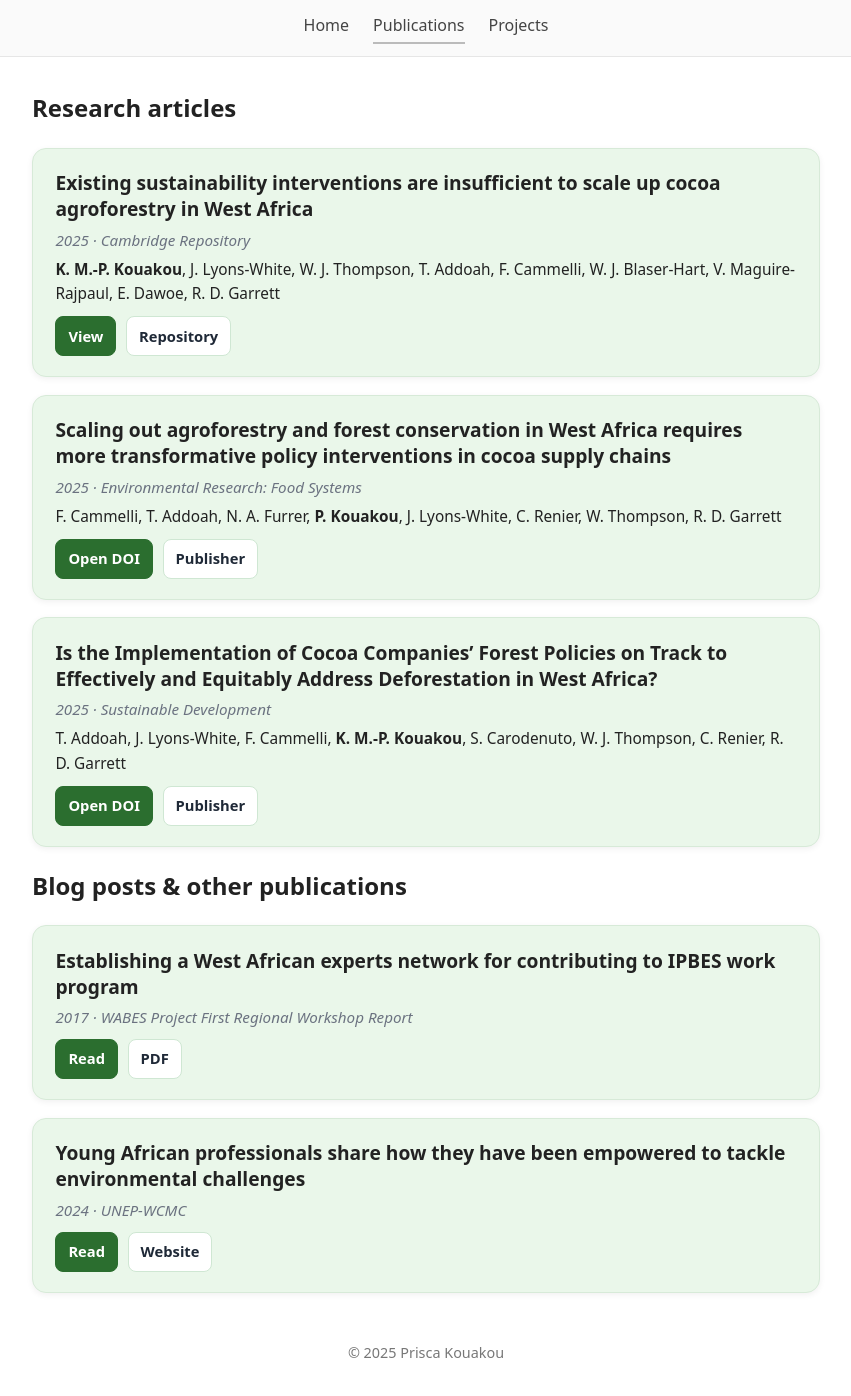
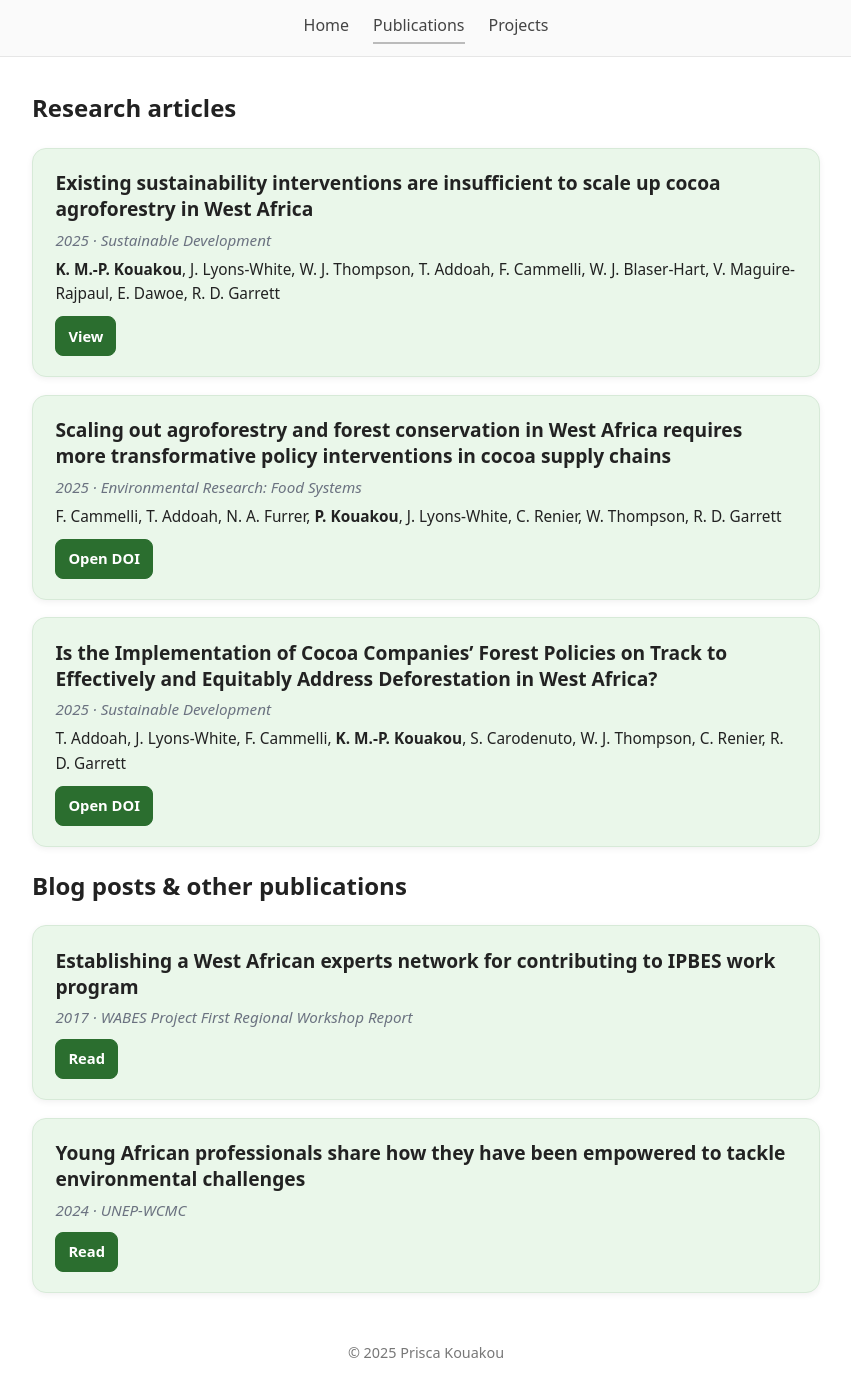
Before and after one commit to priscakmkouakou/priscakmkouakou.github.io, a Jekyll site: the page built from publications.md, in a window 1280 px wide. Shown: the whole page, without its empty margins (214-1065 px from the left). Built offline with Jekyll 4.4.1, drawn with Linux system fonts in a browser that asks for light colours.

Commit message:
Update publications.md

```diff
--- a/publications.md
+++ b/publications.md
@@ -40,14 +40,13 @@ permalink: /publications/
     <h3 class="pub-title">
       Existing sustainability interventions are insufficient to scale up cocoa agroforestry in West Africa
     </h3>
-    <div class="pub-meta">2025 · Cambridge Repository</div>
+    <div class="pub-meta">2025 · Sustainable Development</div>
     <div class="pub-authors">
       <strong>K. M.-P. Kouakou</strong>, J. Lyons-White, W. J. Thompson, T. Addoah, F. Cammelli, W. J. Blaser-Hart,
       V. Maguire-Rajpaul, E. Dawoe, R. D. Garrett
     </div>
     <div class="pub-actions">
       <a class="primary" href="https://www.repository.cam.ac.uk/handle/1810/389512" target="_blank" rel="noopener">View</a>
-      <a href="https://www.repository.cam.ac.uk/handle/1810/389512" target="_blank" rel="noopener">Repository</a>
     </div>
   </article>
 
@@ -62,7 +61,6 @@ permalink: /publications/
     </div>
     <div class="pub-actions">
       <a class="primary" href="https://doi.org/10.1088/2976-601X/adf117" target="_blank" rel="noopener">Open DOI</a>
-      <a href="https://doi.org/10.1088/2976-601X/adf117" target="_blank" rel="noopener">Publisher</a>
     </div>
   </article>
 
@@ -78,7 +76,6 @@ permalink: /publications/
     </div>
     <div class="pub-actions">
       <a class="primary" href="https://doi.org/10.1002/sd.3380" target="_blank" rel="noopener">Open DOI</a>
-      <a href="https://doi.org/10.1002/sd.3380" target="_blank" rel="noopener">Publisher</a>
     </div>
   </article>
 
@@ -95,7 +92,6 @@ permalink: /publications/
     <div class="pub-meta">2017 · WABES Project First Regional Workshop Report</div>
     <div class="pub-actions">
       <a class="primary" href="https://www.wabes.org/files/wabes_content/workshop_reports/WABES-Expert-Workshop-Abidjan-2017-Report_anonym.pdf" target="_blank" rel="noopener">Read</a>
-      <a href="https://www.wabes.org/files/wabes_content/workshop_reports/WABES-Expert-Workshop-Abidjan-2017-Report_anonym.pdf" target="_blank" rel="noopener">PDF</a>
     </div>
   </article>
 
@@ -106,7 +102,6 @@ permalink: /publications/
     <div class="pub-meta">2024 · UNEP-WCMC</div>
     <div class="pub-actions">
       <a class="primary" href="https://www.unep-wcmc.org/en/news/young-african-professionals-share-how-they-have-been-empowered-to-tackle-environmental-challenges" target="_blank" rel="noopener">Read</a>
-      <a href="https://www.unep-wcmc.org/en/news/young-african-professionals-share-how-they-have-been-empowered-to-tackle-environmental-challenges" target="_blank" rel="noopener">Website</a>
     </div>
   </article>
 
```
